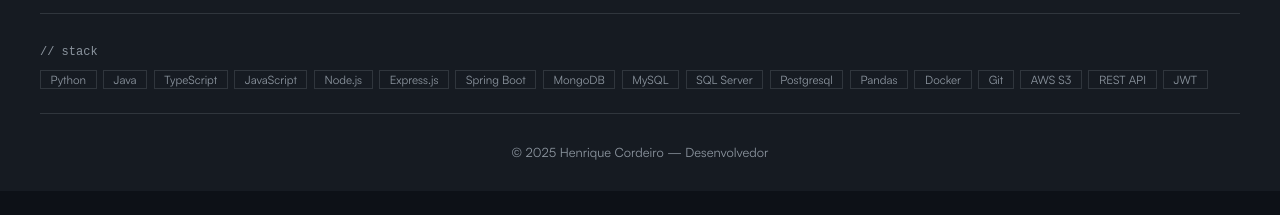
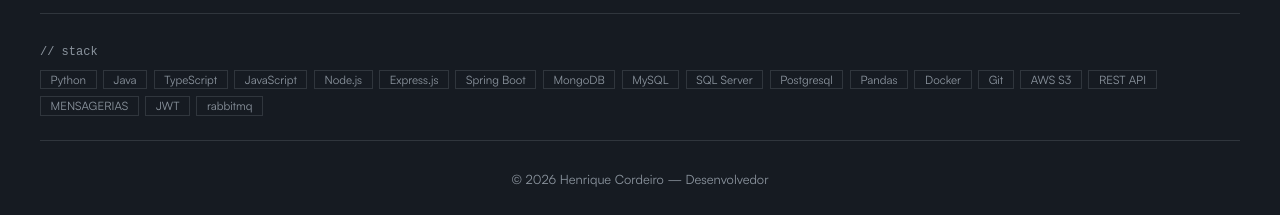
Before and after one commit to HenriqueCDS/portifolio, a React (Vite) app: page / in a window 1280 px wide. Shown: the part 5832-6047 px from the top of the page. Before the commit the page ends 6023 px from the top, so only its background shows below. Built offline with nearby package versions, Linux system fonts and the light colour scheme; no server answers.

Commit message:
Update footer stacks and rodapé

```diff
--- a/src/components/FootContacts/index.jsx
+++ b/src/components/FootContacts/index.jsx
@@ -58,14 +58,14 @@ export default function FootContacts() {
             <div className="footer-stack">
                 <span className="footer-stack-label">// stack</span>
                 <div className="footer-stack-pills">
-                    {["Python","Java","TypeScript","JavaScript","Node.js","Express.js","Spring Boot","MongoDB","MySQL","SQL Server","Postgresql","Pandas","Docker","Git","AWS S3","REST API","JWT"].map(t => (
+                    {["Python","Java","TypeScript","JavaScript","Node.js","Express.js","Spring Boot","MongoDB","MySQL","SQL Server","Postgresql","Pandas","Docker","Git","AWS S3","REST API","MENSAGERIAS","JWT","rabbitmq"].map(t => (
                         <span key={t} className="footer-stack-pill">{t}</span>
                     ))}
                 </div>
             </div>
 
             <div className="footerBottom">
-                <p className="copyright">© 2025 Henrique Cordeiro — Desenvolvedor</p>
+                <p className="copyright">© 2026 Henrique Cordeiro — Desenvolvedor</p>
             </div>
         </footer>
     )
```
